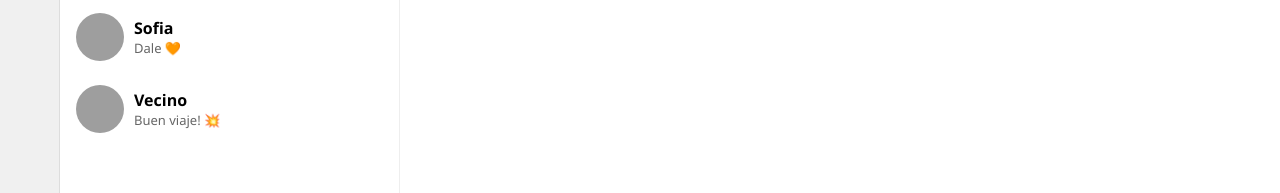
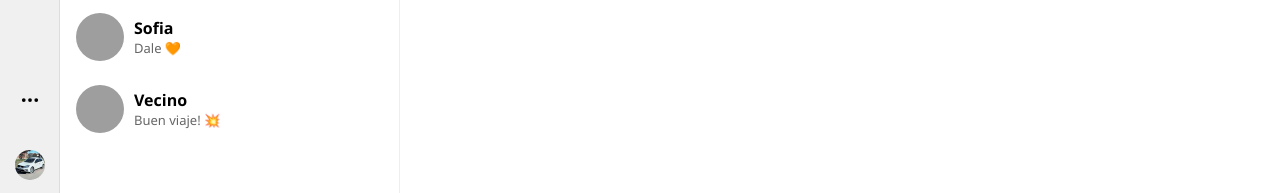
Before and after one commit to MattCamm24/Final-WhatsApp-Matiascamacho, a React (Vite) app: page / in a window 1280 px wide. Shown: the part 607-800 px from the top of the page. Built offline with nearby package versions, Linux system fonts and the light colour scheme; grey boxes are pictures that could not be loaded.

Commit message:
quinta prueba

```diff
--- a/src/components/ChatList/ChatList.jsx
+++ b/src/components/ChatList/ChatList.jsx
@@ -19,7 +19,7 @@ export default function ChatList() {
       <header className="chat-list-header">
       <div className="header-title">WhatsApp</div>
         <div className="header-actions">
-          <button className="header-action new-chat"><svg xmlns="http://www.w3.org/2000/svg" width="12" height="12" fill="currentColor" className="bi bi-plus-circle-fill" viewBox="0 0 16 16">
+          <button className="header-action new-chat"><svg xmlns="http://www.w3.org/2000/svg" width="18" height="18" fill="currentColor" className="bi bi-plus-circle-fill" viewBox="0 0 16 16">
   <path d="M16 8A8 8 0 1 1 0 8a8 8 0 0 1 16 0M8.5 4.5a.5.5 0 0 0-1 0v3h-3a.5.5 0 0 0 0 1h3v3a.5.5 0 0 0 1 0v-3h3a.5.5 0 0 0 0-1h-3z"/>
 </svg></button>
           <button className="header-action menu-button"><svg xmlns="http://www.w3.org/2000/svg" width="18" height="18" fill="currentColor" className="bi bi-three-dots-vertical" viewBox="0 0 16 16">
--- a/src/components/ChatList/chatList.css
+++ b/src/components/ChatList/chatList.css
@@ -76,7 +76,7 @@ height: 24px;
 }
 
 .chat-list-item:hover {
-    background: #f6f6f6;
+    background-color: #f6f6f6;
 }
 
 .chat-avatar {
@@ -110,3 +110,12 @@ border: 1px solid #e0e0e0;
 font-size: 14px;
 margin: 0 10px;
 }
+.header-actions .new-chat:hover{
+    background-color: rgba(0, 0, 0, 0.05);
+    border-radius: 50px;
+}
+
+.header-actions .menu-button:hover{
+background-color: rgba(0, 0, 0, 0.05);
+border-radius: 50px;
+}
--- a/src/components/Sidebar/SideBar.css
+++ b/src/components/Sidebar/SideBar.css
@@ -32,19 +32,82 @@ position: relative;
 background: rgba(0, 0, 0, 0.05);
 }
 
-.shortcut-icon {
-width: 20px;
-height: 20px;
-color: rgba(0, 0, 0, 0.7);
-}
 
 .tooltip {
 position: absolute;
-left: calc(100%);
-background: #111;
-color: #fff;
+color: #ffffff;
 padding: 4px 8px;
-border-radius: 6px;
 font-size: 13px;
 opacity: 0;
+right: -100px;
+width: 100px;
+height: 30px;
+border-radius: 50px;
+background-color: rgb(0, 0, 0);
 }
+
+.shortcut:hover .tooltip {
+opacity: 1;
+}
+
+.Settings {
+position: absolute;
+bottom: 45px;
+left: 0;
+padding: 10px;
+}
+
+.Settings-btn {
+background-color: transparent;
+border-radius: 50px;
+border: none;
+padding: 10px;
+margin-bottom: 15px;
+}
+
+.Settings-btn:hover {
+background-color: rgba(0, 0, 0, 0.05);
+}
+
+.Profile{
+position: absolute;
+bottom: 0;
+}
+
+.Profile-btn{
+background-color: transparent;
+border-radius: 50px;
+border: none;
+padding: 10px;
+
+}
+
+.Profile-btn:hover{
+background-color: rgba(0, 0, 0, 0.05);
+}
+
+.tooltip-Settings,
+.tooltip-Profile {
+position: absolute;
+background-color: #000000;
+border-radius: 50px;
+padding: 5px;
+font-size: 13px;
+color: #ffffff;
+visibility: hidden;
+opacity: 0;
+left: 60px;
+}
+
+.Settings-btn:hover .tooltip-Settings,
+.Profile-btn:hover .tooltip-Profile {
+visibility: visible;
+opacity: 1;
+}
+
+.Profile-btn img {
+width: 30px;
+height: 30px;
+border-radius: 40px;
+
+}
--- a/src/components/Sidebar/SideBar.jsx
+++ b/src/components/Sidebar/SideBar.jsx
@@ -65,6 +65,22 @@ export default function Sidebar() {
                     </button>
                 ))}
             </div>
+            <div className="Settings">
+                <button className="Settings-btn">
+                    <svg xmlns="http://www.w3.org/2000/svg" width="20" height="20" fill="currentColor" className="bi bi-three-dots" viewBox="0 0 16 16">
+                        <path d="M3 9.5a1.5 1.5 0 1 1 0-3 1.5 1.5 0 0 1 0 3zm5 0a1.5 1.5 0 1 1 0-3 1.5 1.5 0 0 1 0 3zm5 0a1.5 1.5 0 1 1 0-3 1.5 1.5 0 0 1 0 3z" />
+                    </svg>
+                    <span className="tooltip-Settings">Configuración</span>
+                </button>
+            </div>
+            <div className="Profile">
+                <button className="Profile-btn">
+<img src="/avatars/Auto.jpg" alt="Profile-photo" />
+                    <span className="tooltip-Profile">Perfil</span>
+                </button>
+            </div>
+
         </div>
+
     );
 }
```
